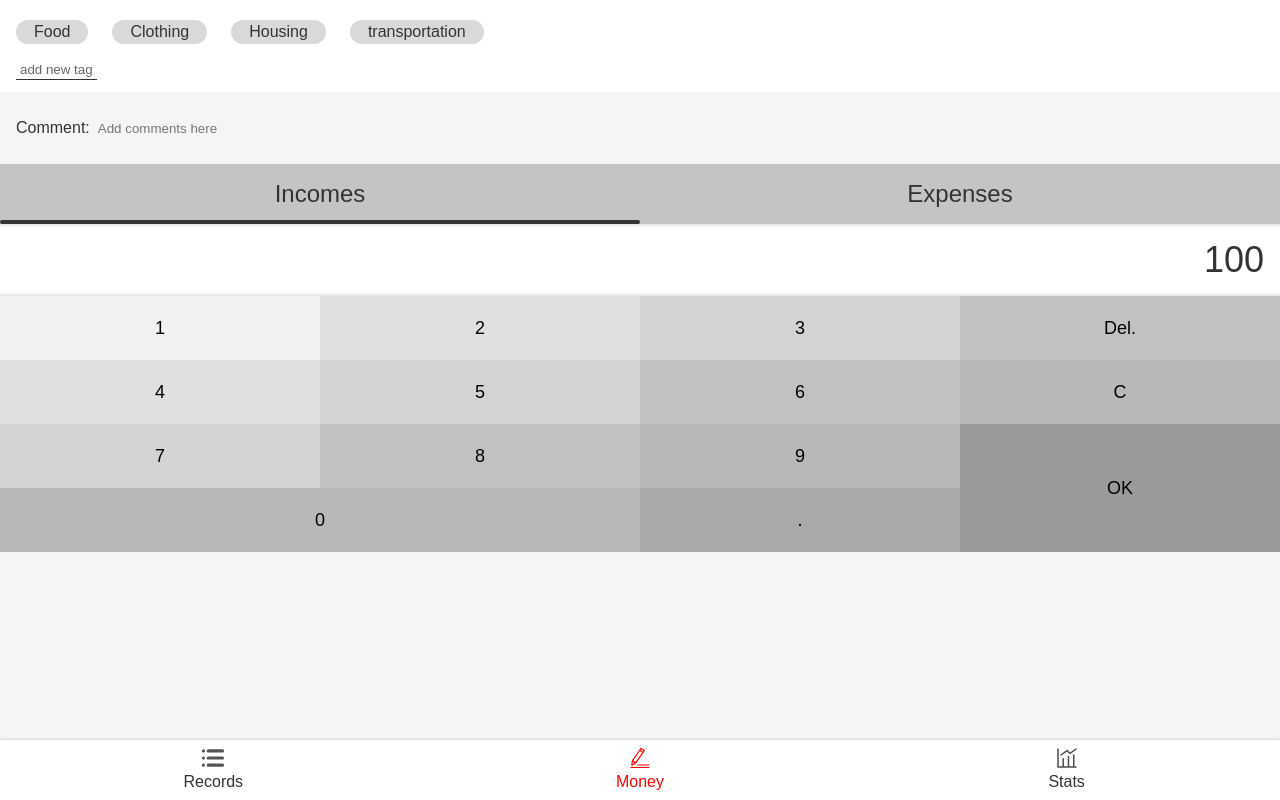
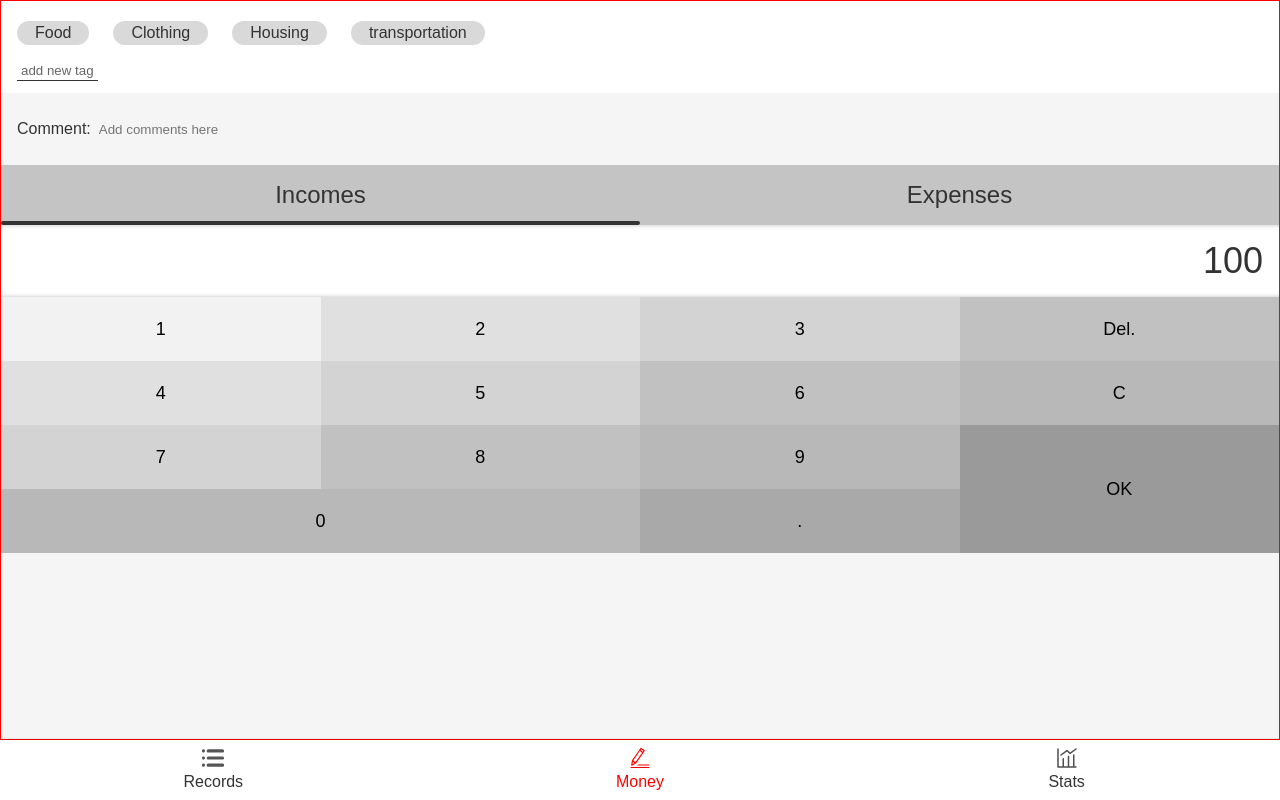
Before and after one commit to L-Qichen/easebooks-react, a React app: page /#/money in a window 1280 px wide. Built offline with nearby package versions, Linux system fonts and the light colour scheme.

Commit message:
The UI of Money.tsx done.

```diff
--- a/src/components/layout.tsx
+++ b/src/components/layout.tsx
@@ -15,7 +15,7 @@ const Layout = (props: any) => {
   `;
   return (
     <Wrapper>
-      <ContentBox>
+      <ContentBox className={props.className}>
         {props.children}
       </ContentBox>
       <Nav />
--- a/src/views/Money.tsx
+++ b/src/views/Money.tsx
@@ -127,8 +127,12 @@ function Money() {
     }
   `
 
+  const MyLayout = styled(Layout)`
+    border: 1px solid red;
+  `
+
   return (
-    <Layout>
+    <MyLayout>
       <TagsSection>
         <ol>
           <li>Food</li>
@@ -176,7 +180,7 @@ function Money() {
           <button>.</button>
         </div>
       </NumberPadSection>
-    </Layout>
+    </MyLayout>
   );
 }
 
```
